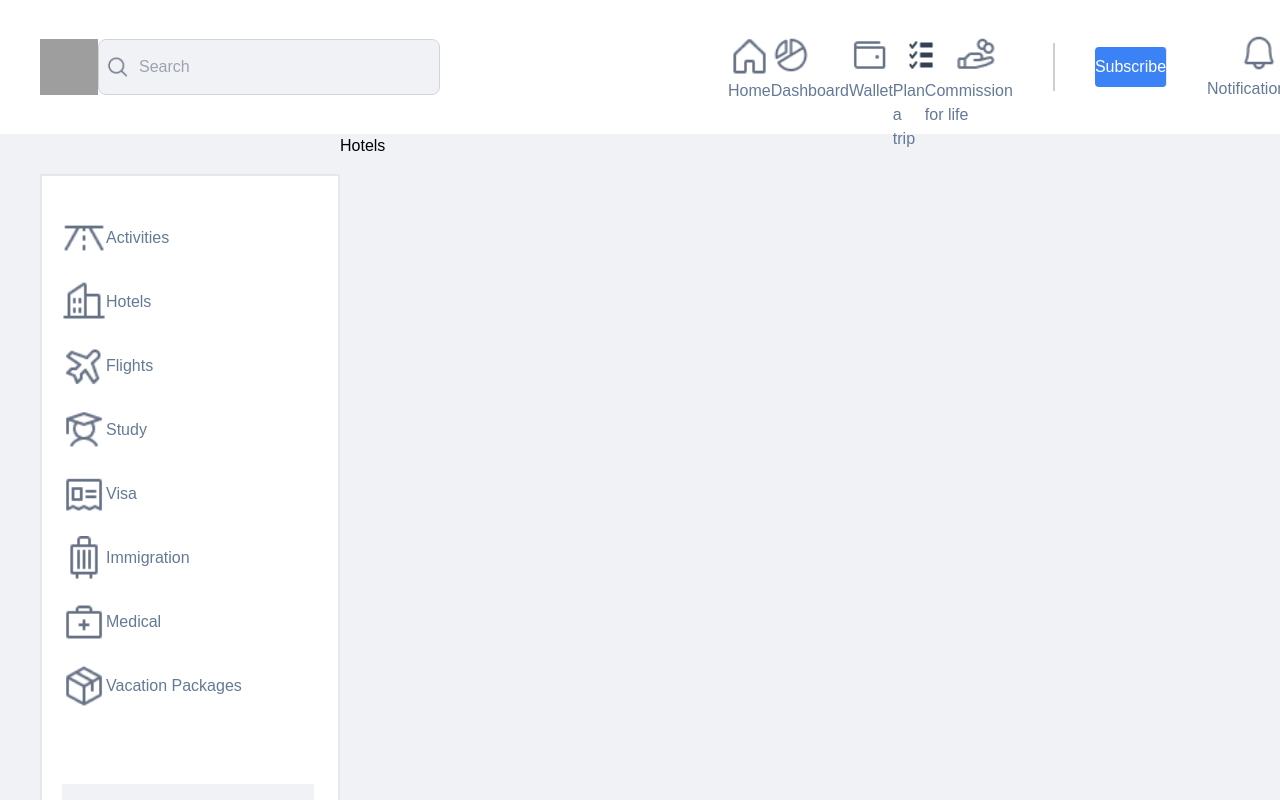
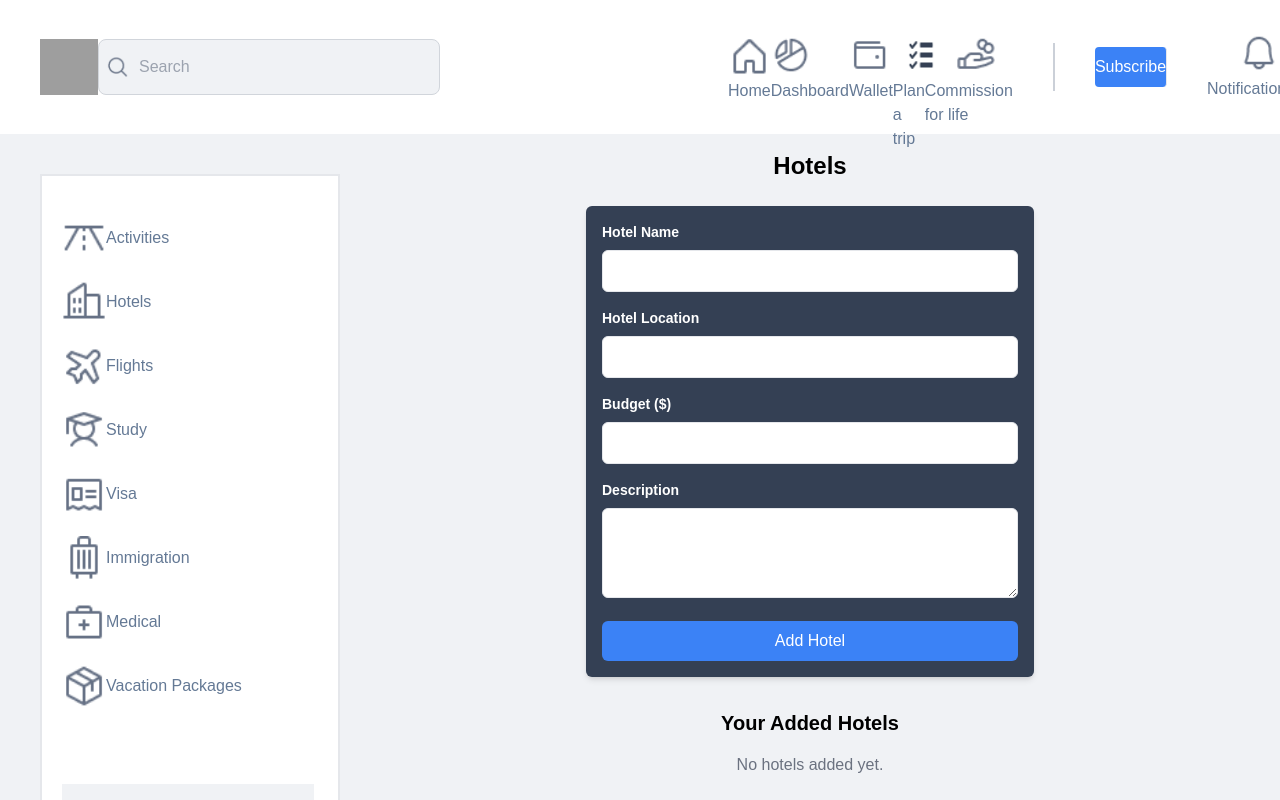
Before and after one commit to Dmengine/VoyakBooking, a Next.js app: page /pages/hotelPage in a window 1280 px wide. Shown: the top 800 px of the page. Built offline with nearby package versions, Linux system fonts and the light colour scheme; grey boxes are pictures that could not be loaded.

Commit message:
hotel display

```diff
--- a/src/app/pages/flightPage/page.tsx
+++ b/src/app/pages/flightPage/page.tsx
@@ -13,7 +13,7 @@ const Flights: React.FC = () => {
     location: '',
     destination: '',
     departureDate: '',
-  });30003000
+  });
 
   const [flights, setFlights] = useState<FlightDetails[]>([]);
 
--- a/src/app/pages/hotelPage/page.tsx
+++ b/src/app/pages/hotelPage/page.tsx
@@ -1,12 +1,143 @@
-import React from 'react'
+'use client';
 
-const Hotels = () => {
-  return (
-    <div>
-      <h1>Hotels</h1>
+import React, { useEffect, useState } from 'react';
 
-    </div>
-  )
+interface HotelDetails {
+  hotelName: string;
+  hotelLocation: string;
+  budget: number;
+  hotelDescription: string;
 }
 
-export default Hotels
+const Hotels: React.FC = () => {
+  const [hotelDetails, setHotelDetails] = useState<HotelDetails>({
+    hotelName: '',
+    hotelLocation: '',
+    hotelDescription: '',
+    budget: 0,
+  });
+
+  const [hotels, setHotels] = useState<HotelDetails[]>([]);
+
+  useEffect(() => {
+    const storedHotels = localStorage.getItem('hotels');
+    if (storedHotels) {
+      setHotels(JSON.parse(storedHotels));
+    }
+  }, []);
+
+  const handleSubmit = (e: React.FormEvent) => {
+    e.preventDefault();
+    const updatedHotels = [...hotels, hotelDetails];
+    setHotels(updatedHotels);
+    localStorage.setItem('hotels', JSON.stringify(updatedHotels));
+    setHotelDetails({ hotelName: '', hotelLocation: '', hotelDescription: '', budget: 0 });
+  };
+
+  const handleInputChange = (e: React.ChangeEvent<HTMLInputElement | HTMLTextAreaElement>) => {
+    const { name, value } = e.target;
+    setHotelDetails({
+      ...hotelDetails,
+      [name]: name === 'budget' ? parseFloat(value) : value,
+    });
+  };
+
+
+
+  return (
+    <div className="container mx-auto p-4">
+      <h1 className="text-2xl font-bold text-center mb-6">Hotels</h1>
+      <form
+        className="max-w-md mx-auto text-white shadow-md rounded-md p-4 bg-customBlack"
+        onSubmit={handleSubmit}
+      >
+        <div className="mb-4">
+          <label className="block text-sm font-semibold mb-2" htmlFor="hotelName">
+            Hotel Name
+          </label>
+          <input
+            id="hotelName"
+            name="hotelName"
+            type="text"
+            value={hotelDetails.hotelName}
+            onChange={handleInputChange}
+            className="w-full p-2 border rounded-md focus:outline-none focus:ring focus:ring-blue-300"
+            required
+          />
+        </div>
+        <div className="mb-4">
+          <label className="block text-sm font-semibold mb-2" htmlFor="hotelLocation">
+            Hotel Location
+          </label>
+          <input
+            id="hotelLocation"
+            name="hotelLocation"
+            type="text"
+            value={hotelDetails.hotelLocation}
+            onChange={handleInputChange}
+            className="w-full p-2 border rounded-md focus:outline-none focus:ring focus:ring-blue-300"
+            required
+          />
+        </div>
+        <div className="mb-4">
+          <label className="block text-sm font-semibold mb-2" htmlFor="budget">
+            Budget ($)
+          </label>
+          <input
+            id="budget"
+            name="budget"
+            type="number"
+            value={hotelDetails.budget}
+            onChange={handleInputChange}
+            className="w-full p-2 border rounded-md focus:outline-none focus:ring focus:ring-blue-300"
+            required
+          />
+        </div>
+        <div className="mb-4">
+          <label className="block text-sm font-semibold mb-2" htmlFor="hotelDescription">
+            Description
+          </label>
+          <textarea
+            id="hotelDescription"
+            name="hotelDescription"
+            value={hotelDetails.hotelDescription}
+            onChange={handleInputChange}
+            className="w-full p-2 border rounded-md focus:outline-none focus:ring focus:ring-blue-300"
+            rows={3}
+            required
+          ></textarea>
+        </div>
+        <button
+          type="submit"
+          className="w-full bg-blue-500 text-white py-2 rounded-md hover:bg-blue-600"
+        >
+          Add Hotel
+        </button>
+      </form>
+
+      {/* this is where the added hotels will be displayed */}
+      <div className="mt-8">
+        <h2 className="text-xl font-semibold text-center mb-4">Your Added Hotels</h2>
+        {hotels.length === 0 ? (
+          <p className="text-center text-gray-500">No hotels added yet.</p>
+        ) : (
+          <div className="grid gap-4 sm:grid-cols-2 lg:grid-cols-3">
+            {hotels.map((hotel, index) => (
+              <div
+                key={index}
+                className="bg-white shadow-md rounded-md p-4 border border-gray-200"
+              >
+                <h3 className="text-lg font-bold">{hotel.hotelName}</h3>
+                <p className="text-sm text-gray-500">{hotel.hotelLocation}</p>
+                <p className="text-sm text-gray-500 mt-2">Budget: ${hotel.budget}</p>
+                <p className="text-sm mt-2">{hotel.hotelDescription}</p>
+              </div>
+            ))}
+          </div>
+        )}
+      </div>
+    </div>
+  );
+};
+
+export default Hotels;
```
